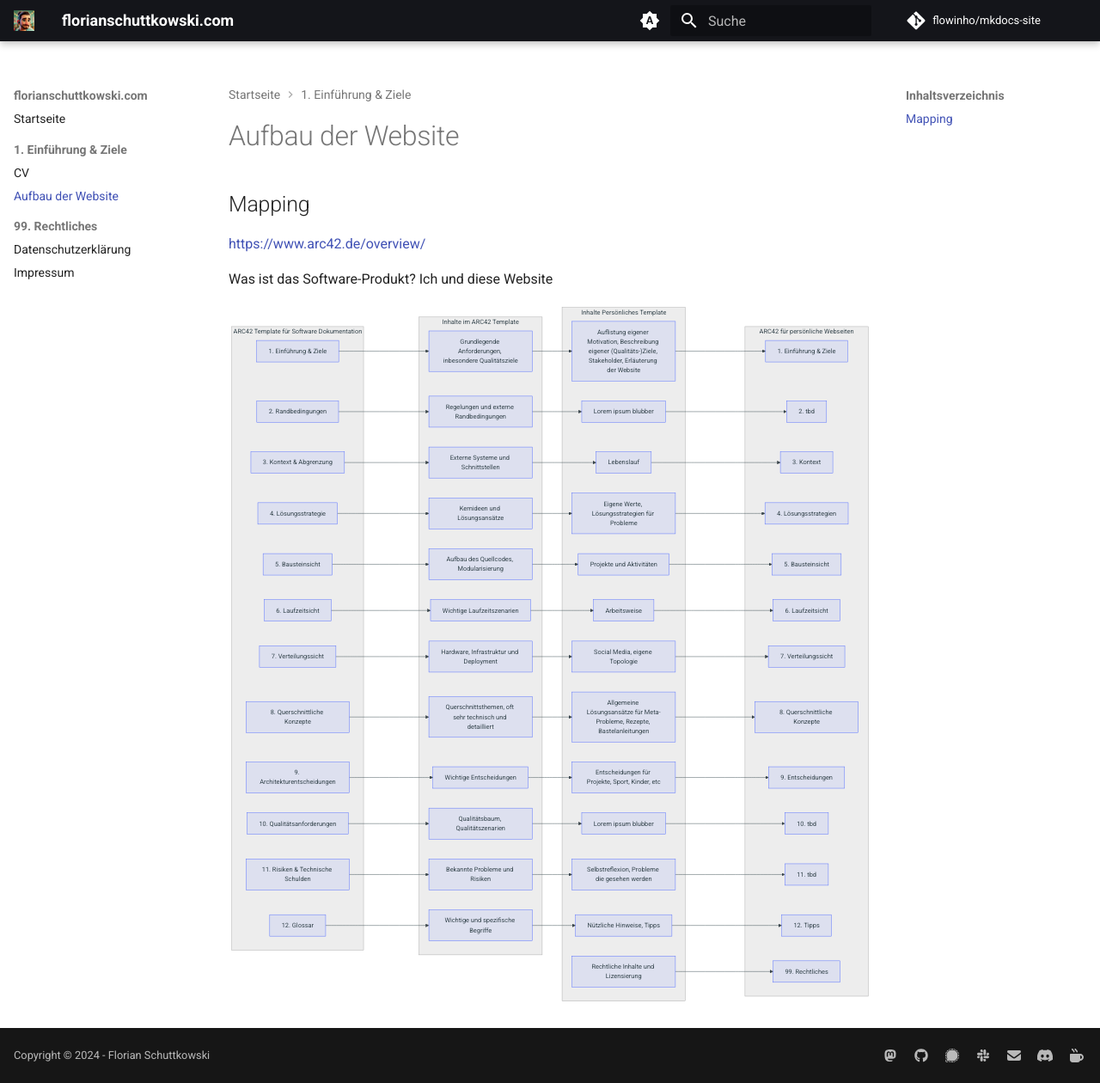
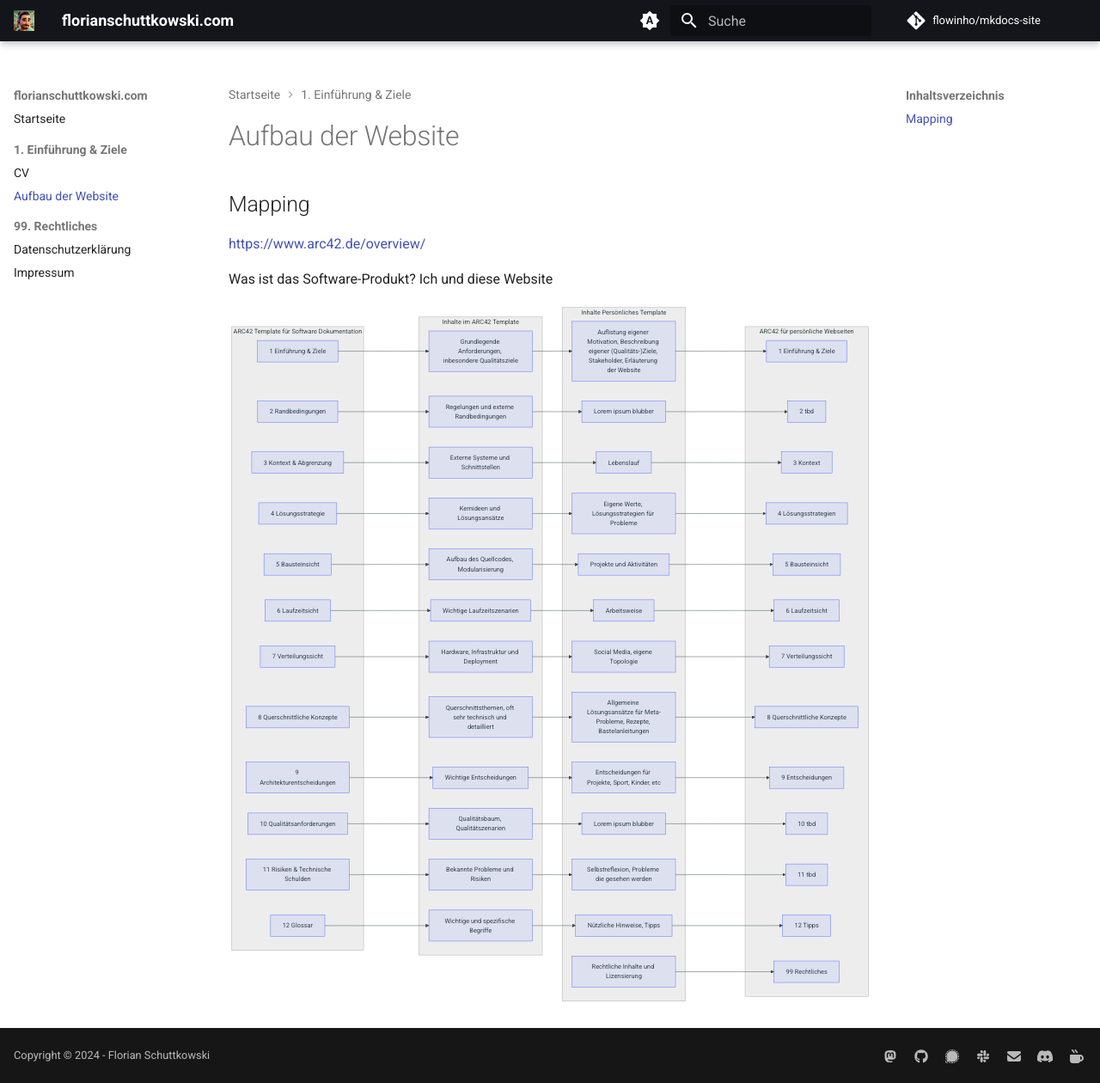
Before and after one commit to md42/arc42-website, an MkDocs documentation site: the page built from docs/einfuehrung/mapping.md, in a window 1280 px wide and 1260 px high. Shown: the whole window at 86% size. Built offline with MkDocs 1.6.1 and Material for MkDocs 9.7.7, drawn with Linux system fonts in a browser that asks for light colours; plug-ins that fetch from the network failed and are left out; comment, search, counter and statistics services are not loaded.

Commit message:
Fix listing

````diff
--- a/docs/einfuehrung/mapping.md
+++ b/docs/einfuehrung/mapping.md
@@ -9,18 +9,18 @@ Was ist das Software-Produkt? Ich und diese Website
 ```mermaid
 flowchart LR
     subgraph arc42-software[ARC42 Template für Software Dokumentation]
-        oGoals[1. Einführung & Ziele]
-        oConstraints[2. Randbedingungen]
-        oContext[3. Kontext & Abgrenzung]
-        oSolution[4. Lösungsstrategie]
-        oBlocks[5. Bausteinsicht]
-        oRuntime[6. Laufzeitsicht]
-        oDistribution[7. Verteilungssicht]
-        oCross[8. Querschnittliche Konzepte]
-        oArc[9. Architekturentscheidungen]
-        oQA[10. Qualitätsanforderungen]
-        oRisks[11. Risiken & Technische Schulden]
-        oGlossar[12. Glossar]
+        oGoals[1 Einführung & Ziele]
+        oConstraints[2 Randbedingungen]
+        oContext[3 Kontext & Abgrenzung]
+        oSolution[4 Lösungsstrategie]
+        oBlocks[5 Bausteinsicht]
+        oRuntime[6 Laufzeitsicht]
+        oDistribution[7 Verteilungssicht]
+        oCross[8 Querschnittliche Konzepte]
+        oArc[9 Architekturentscheidungen]
+        oQA[10 Qualitätsanforderungen]
+        oRisks[11 Risiken & Technische Schulden]
+        oGlossar[12 Glossar]
     end
 
     subgraph oContent[Inhalte im ARC42 Template]
@@ -55,19 +55,19 @@ flowchart LR
     end
 
     subgraph arc42-personal[ARC42 für persönliche Webseiten]
-        nGoals[1. Einführung & Ziele]
-        nConstraints[2. tbd]
-        nContext[3. Kontext]
-        nSolution[4. Lösungsstrategien]
-        nBlocks[5. Bausteinsicht]
-        nRuntime[6. Laufzeitsicht]
-        nDistribution[7. Verteilungssicht]
-        nCross[8. Querschnittliche Konzepte]
-        nArc[9. Entscheidungen]
-        nQA[10. tbd]
-        nRisks[11. tbd]
-        nGlossar[12. Tipps]
-        nLegal[99. Rechtliches]
+        nGoals[1 Einführung & Ziele]
+        nConstraints[2 tbd]
+        nContext[3 Kontext]
+        nSolution[4 Lösungsstrategien]
+        nBlocks[5 Bausteinsicht]
+        nRuntime[6 Laufzeitsicht]
+        nDistribution[7 Verteilungssicht]
+        nCross[8 Querschnittliche Konzepte]
+        nArc[9 Entscheidungen]
+        nQA[10 tbd]
+        nRisks[11 tbd]
+        nGlossar[12 Tipps]
+        nLegal[99 Rechtliches]
     end
 
     oGoals ----> ocGoals --> ncGoals ----> nGoals
````
